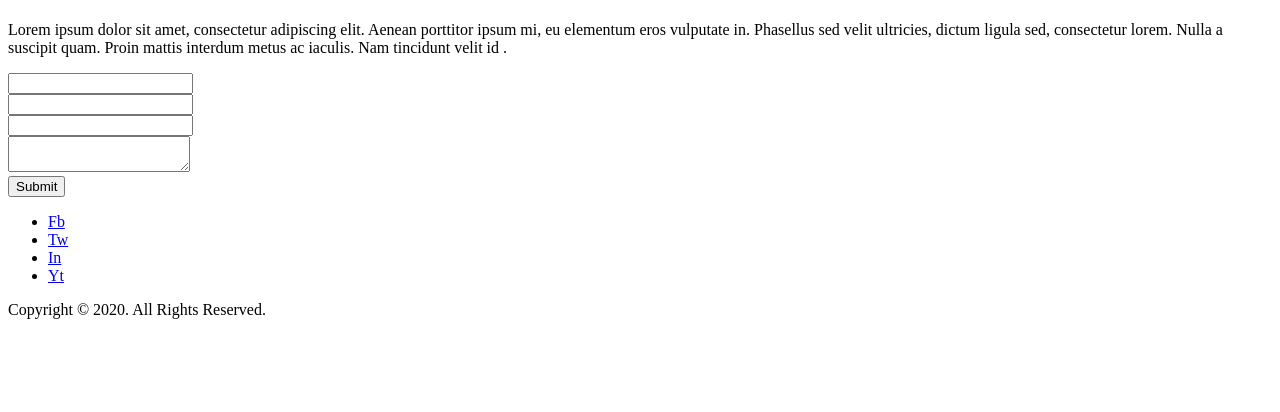
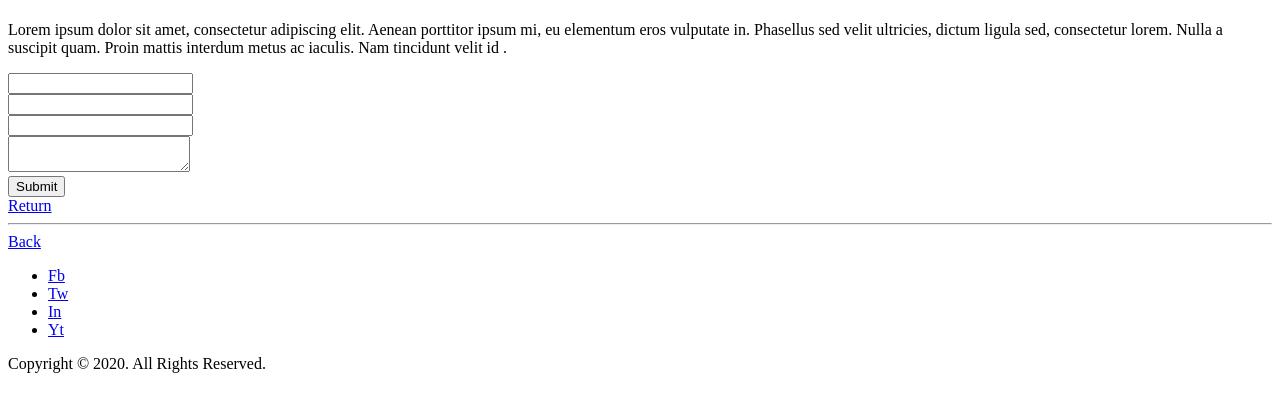
Before and after one commit to ArchBacon/Photo-Portfolio, a Symfony app: template templates/contact/index.html.twig in a window 1280 px wide. Shown: the part 180-592 px from the top of the page. Run offline with Twig, Linux system fonts and the light colour scheme; the template is opened without the code that fills it, so the values that code supplies are empty; form fields are guessed from the names that the template uses; some libraries are stand-ins or nearby versions.

Commit message:
Added back button to contact page

```diff
--- a/templates/contact/index.html.twig
+++ b/templates/contact/index.html.twig
@@ -4,7 +4,7 @@
 
 {% block body %}
     <div class="py-28 mx-44 mt-28">
-        <section class="mb-52 w-full my-0 mx-auto max-w-3xl">
+        <section class="mb-36 w-full my-0 mx-auto max-w-3xl">
             <div class="uppercase absolute left-0 top-[12.5%] w-full text-center">
                 <span class="text-base font-bold">How to find me</span>
                 <hr>
@@ -57,5 +57,13 @@
                 {{ form_end(form, {render_rest: false}) }}
             </div>
         </section>
+
+        <div class="uppercase absolute left-0 bottom-[15%] w-3/12 text-right">
+            <a href="#" class="group">
+                <span class="text-base font-bold duration-700 ease-in-out mr-40 group-hover:mr-36">Return</span>
+                <hr>
+                <span class="text-4xl font-bold duration-700 ease-in-out mr-16 group-hover:mr-24">Back</span>
+            </a>
+        </div>
     </div>
 {% endblock %}
```
